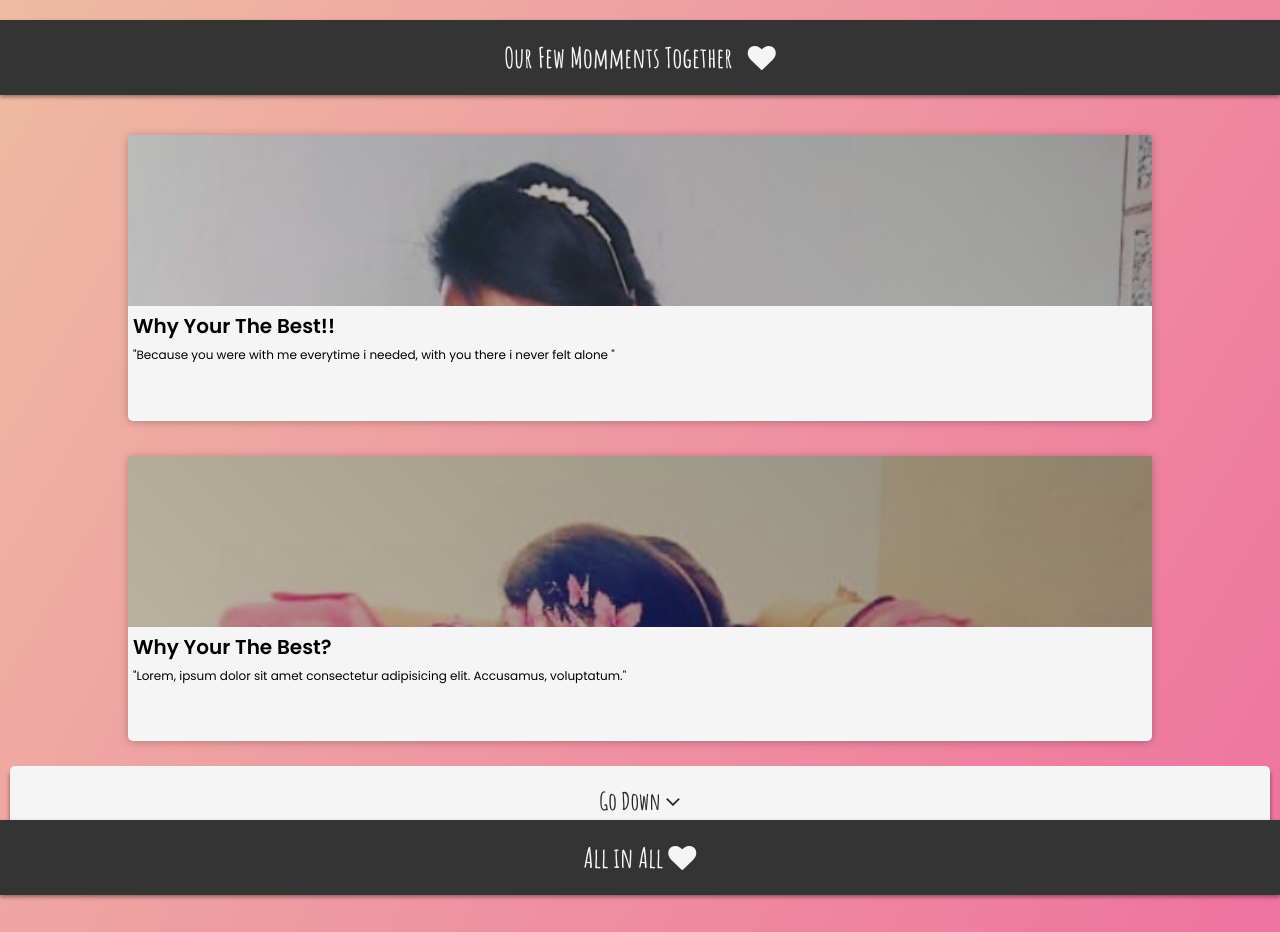
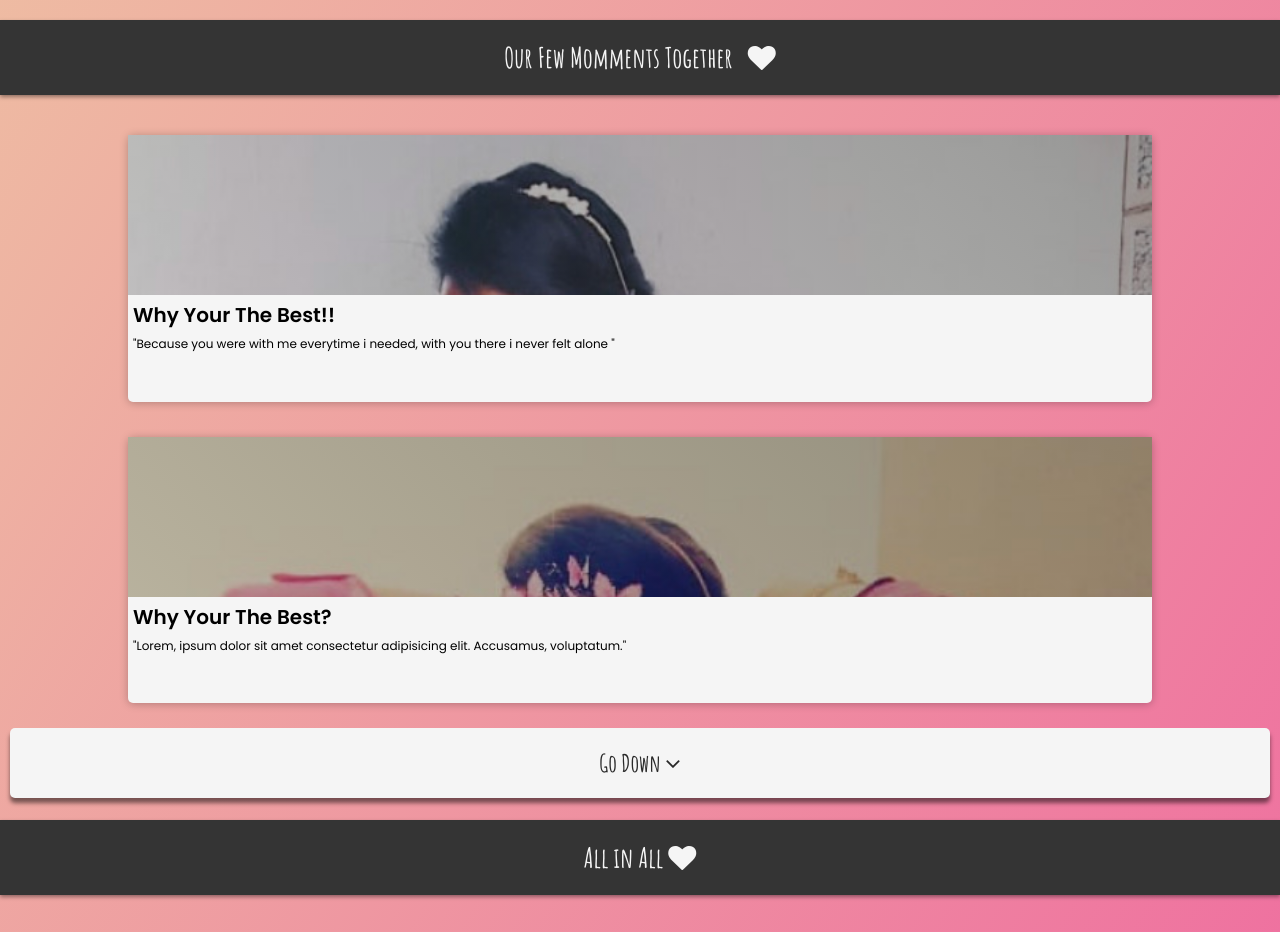
Before and after one commit to sheeba-happybirthday/myWish, a website: page index.html in a window 1280 px wide. Shown: the part 780-1712 px from the top of the page. Drawn offline with Linux system fonts and the light colour scheme.

Commit message:
Base Ready audited

```diff
--- a/index.html
+++ b/index.html
@@ -40,7 +40,7 @@
       </div>
       <div class="secondSectionMain">
         <!-- !Card One -->
-        <div class="card">
+        <div class="card card1">
           <div class="cardImage cardImage-1"></div>
           <div class="card-Heading">
             Why Your The Best!!
--- a/sass/_animation.scss
+++ b/sass/_animation.scss
@@ -8,7 +8,6 @@
     transform: translateY(0px);
   }
 }
-
 @keyframes animate2 {
   0% {
     opacity: 0;
--- a/sass/_secondPart.scss
+++ b/sass/_secondPart.scss
@@ -36,7 +36,7 @@
   background-color: #f5f5f5;
   display: block;
   width: 80%;
-  height: calc(100vh / 2.8);
+  height: calc(100vh / 3);
   border-radius: 5px;
   box-shadow: 0px 1px 8px rgba(#000, 0.25);
   &-Heading {
```
Also changed, not shown: css/style.css.
